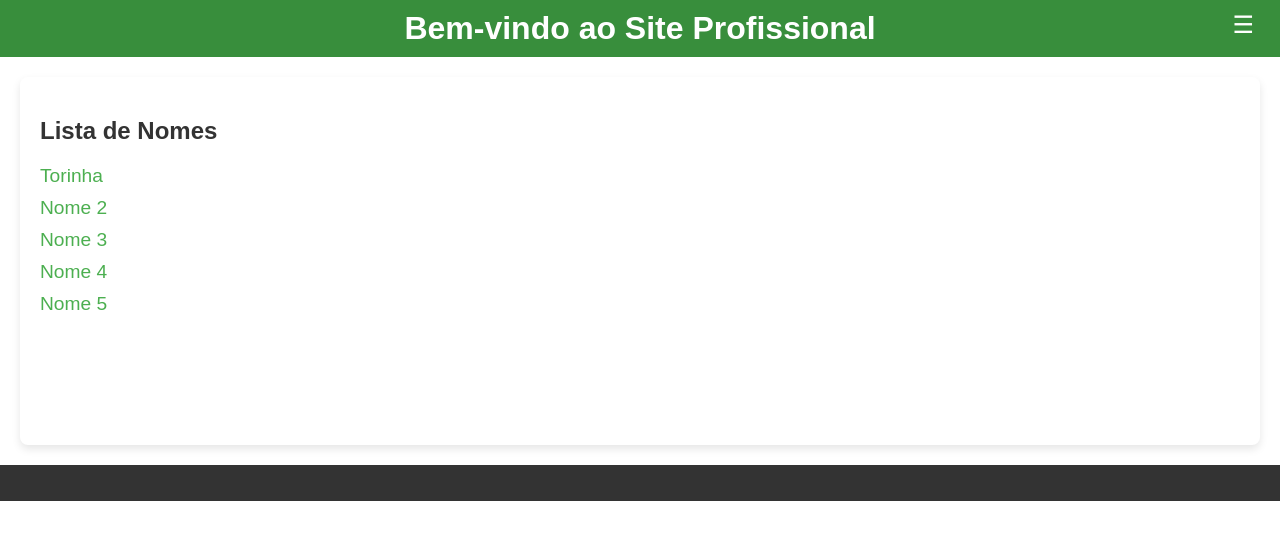
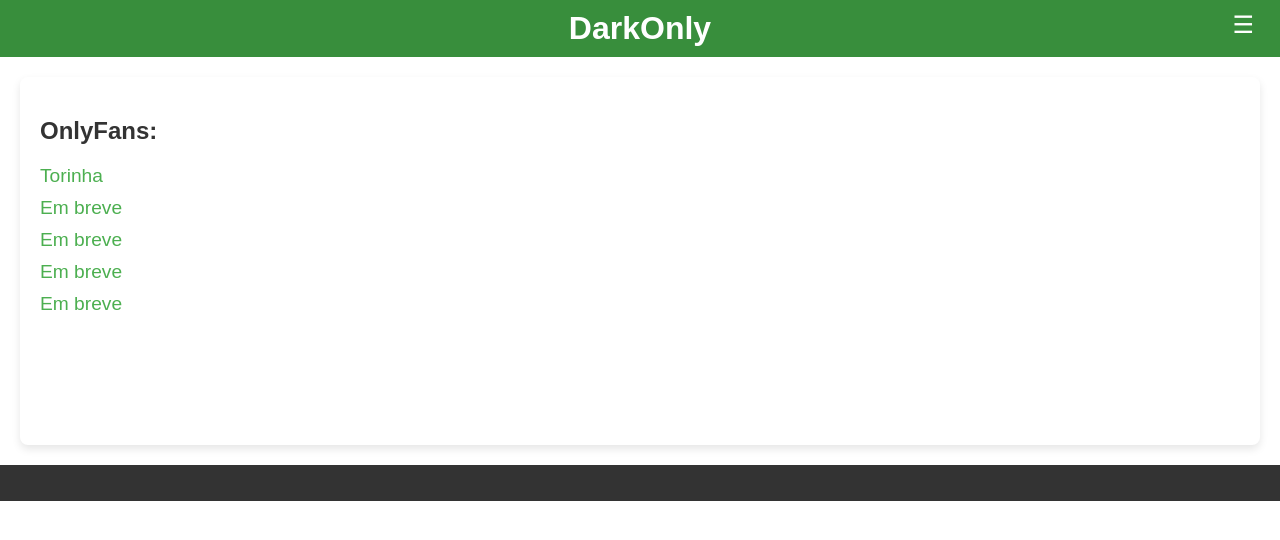
Before and after one commit to D4rkRoom/DarkRoom, a plain HTML site: page index.html in a window 1280 px wide. Drawn offline with Linux system fonts and the light colour scheme.

Commit message:
Update index.html

```diff
--- a/index.html
+++ b/index.html
@@ -3,7 +3,7 @@
 <head>
     <meta charset="UTF-8">
     <meta name="viewport" content="width=device-width, initial-scale=1.0">
-    <title>Site Profissional</title>
+    <title>DarkRoom</title>
     <style>
         body {
             margin: 0;
@@ -128,24 +128,24 @@
     <div class="background"></div>
 
     <header>
-        <h1>Bem-vindo ao Site Profissional</h1>
+        <h1>DarkOnly</h1>
         <button class="menu-button" onclick="toggleMenu()">&#9776;</button>
         <div class="menu">
-            <a href="#">Sobre o Criador</a>
-            <a href="#">Regras do Site</a>
-            <a href="#">Política de Privacidade</a>
+            <a href="#">Criador: MidnightDev</a>
+            <a href="#">DarkOnly</a>
+            <a href="#">DarkRoom</a>
         </div>
     </header>
 
     <div class="container">
-        <h2>Lista de Nomes</h2>
+        <h2>OnlyFans:</h2>
         <ul class="list">
             <!-- Exemplo de itens da lista -->
-            <li class="list-item"><a href="URL_DO_LINK_1">Torinha</a></li>
-            <li class="list-item"><a href="URL_DO_LINK_2">Nome 2</a></li>
-            <li class="list-item"><a href="URL_DO_LINK_3">Nome 3</a></li>
-            <li class="list-item"><a href="URL_DO_LINK_4">Nome 4</a></li>
-            <li class="list-item"><a href="URL_DO_LINK_5">Nome 5</a></li>
+            <li class="list-item"><a href="https://fbol.top/Torinhaonly">Torinha</a></li>
+            <li class="list-item"><a href="URL">Em breve</a></li>
+            <li class="list-item"><a href="URL_DO_LINK_3">Em breve</a></li>
+            <li class="list-item"><a href="URL_DO_LINK_4">Em breve</a></li>
+            <li class="list-item"><a href="URL_DO_LINK_5">Em breve</a></li>
             <!-- Copie e cole linhas semelhantes acima para adicionar mais nomes -->
             <!-- Repita até atingir os 50 espaços desejados -->
         </ul>
```
